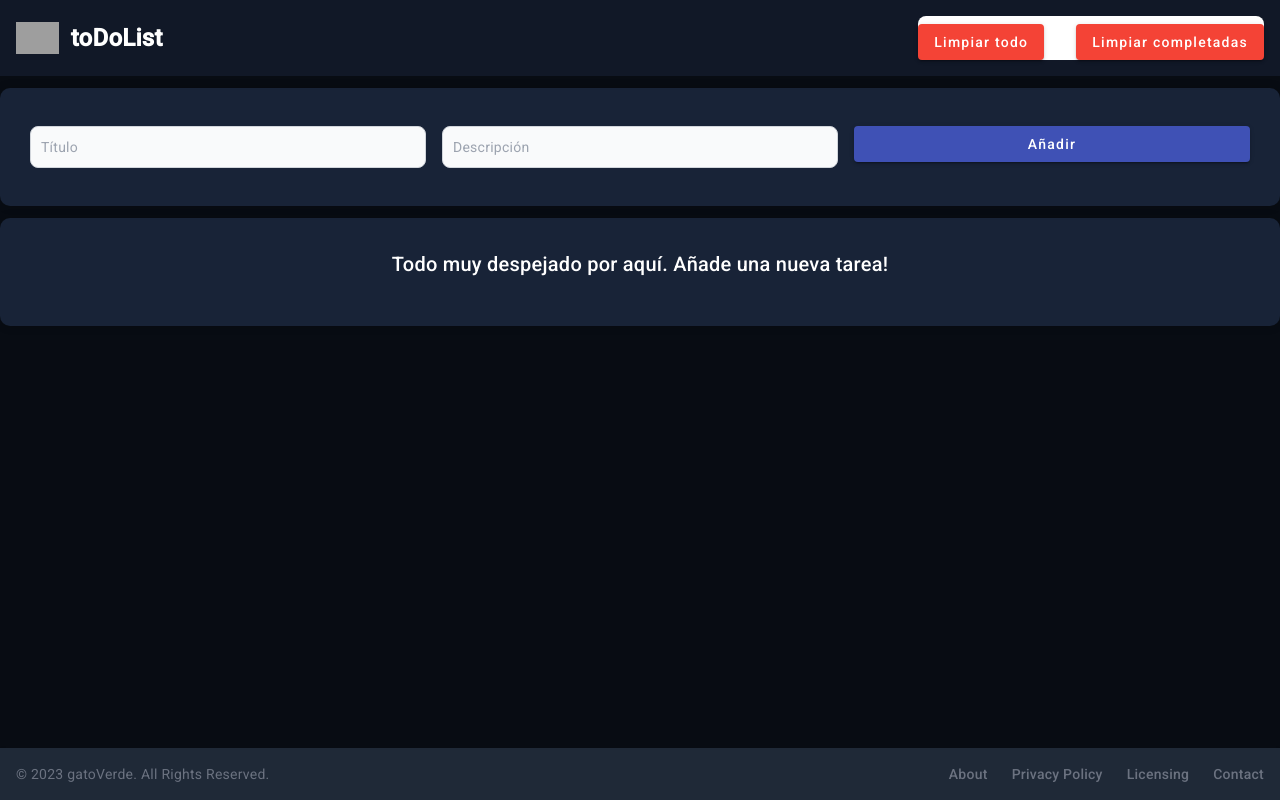
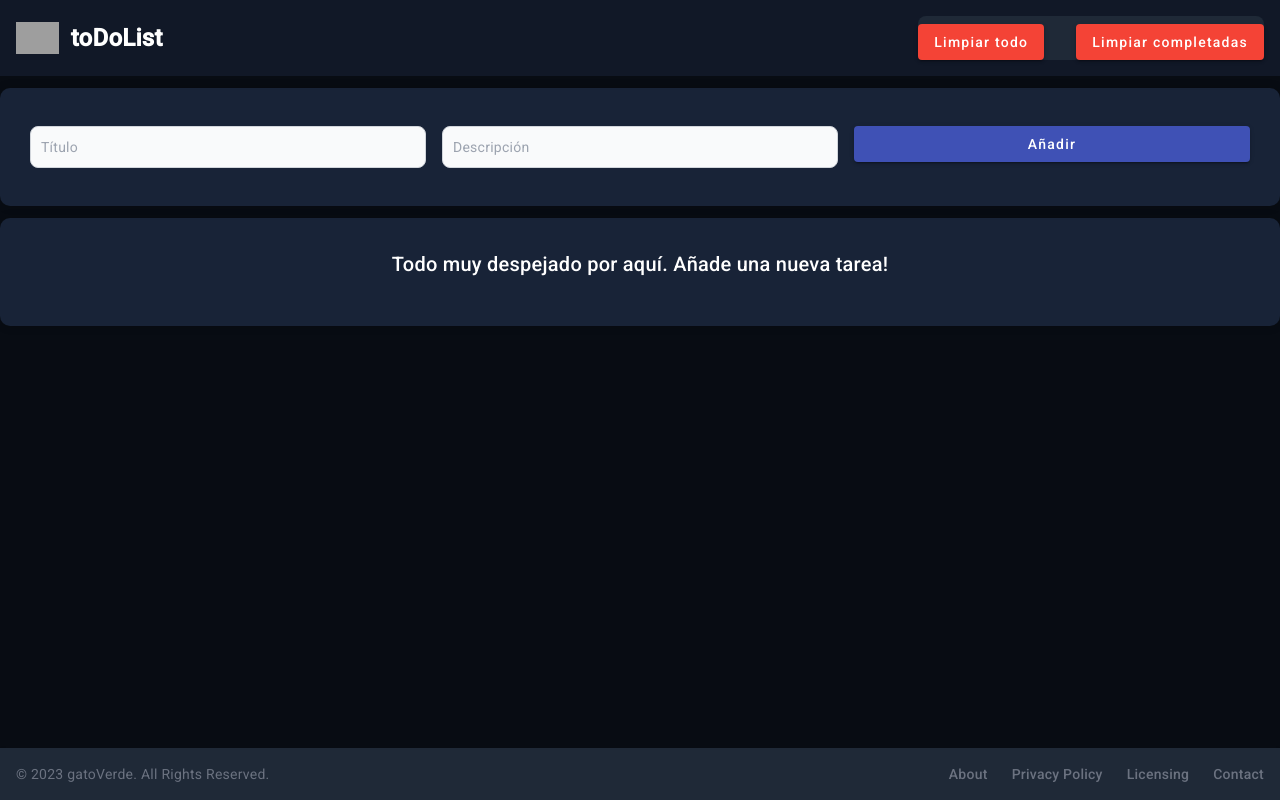
Before and after one commit to victorOrtega25/todolist, an Angular app: page / in a window 1280 px wide. Built offline with nearby package versions, Linux system fonts and the light colour scheme; grey boxes are pictures that could not be loaded.

Commit message:
ther commi

```diff
--- a/src/app/shared/header/header.component.html
+++ b/src/app/shared/header/header.component.html
@@ -14,7 +14,7 @@
             </svg>
         </button>
         <div class="hidden w-full md:block md:w-auto" id="navbar-default">
-            <ul class="font-medium flex flex-col p-4 md:p-0 mt-4 border border-gray-100 rounded-lg bg-gray-50 md:flex-row md:space-x-8 rtl:space-x-reverse md:mt-0 md:border-0 md:bg-white dark:bg-gray-800 md:dark:bg-gray-900 dark:border-gray-700">
+            <ul class="font-medium flex flex-col p-4 md:p-0 mt-4 border border-gray-100 rounded-lg bg-gray-50 md:flex-row md:space-x-8 rtl:space-x-reverse md:mt-0 md:border-0 md:bg-gray-800 dark:bg-gray-800 md:dark:bg-gray-900 dark:border-gray-700">
                 <li>
                     <button (click)="borrarTodas()" class="w-full mt-2" type="submit" mat-raised-button color="warn">Limpiar todo</button>
                 </li>
```
